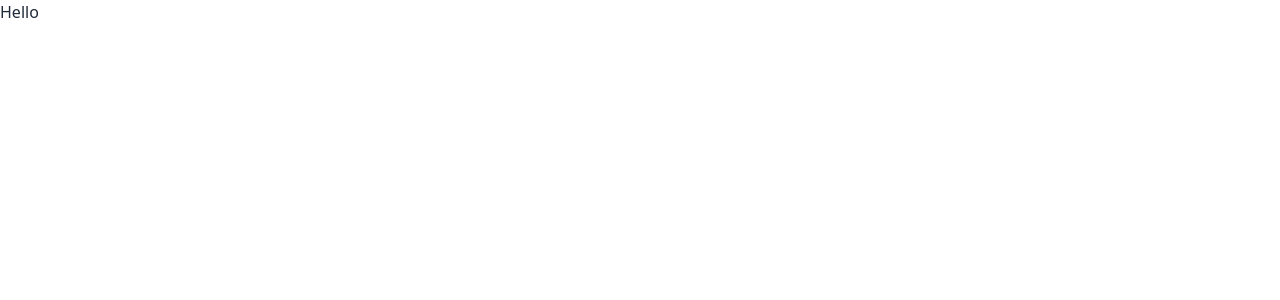
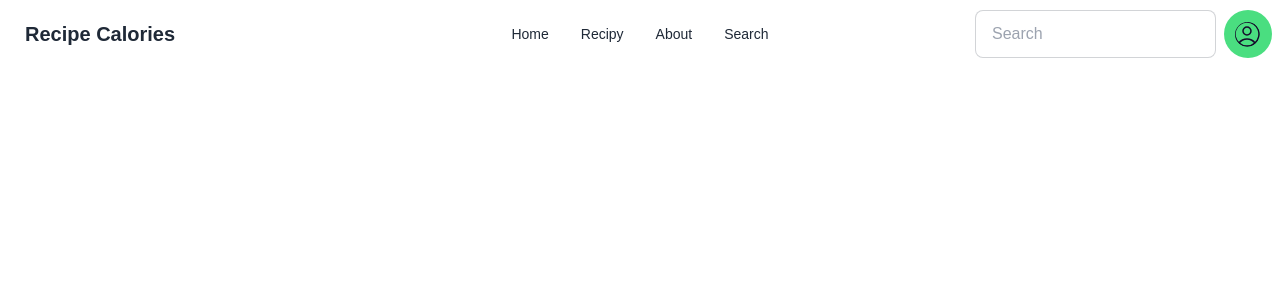
Before and after one commit to mahmud-me09/chief-s-table, a React (Vite) app: page / in a window 1280 px wide. Shown: the top 300 px of the page. Built offline with nearby package versions, Linux system fonts and the light colour scheme.

Commit message:
navbar Complete

```diff
--- a/src/App.jsx
+++ b/src/App.jsx
@@ -4,9 +4,10 @@ import './App.css'
 function App() {
 
   return (
-    <>
+    <div>
       <Header></Header>
-    </>
+
+    </div>
   )
 }
 
--- a/src/Header/Header.jsx
+++ b/src/Header/Header.jsx
@@ -1,6 +1,59 @@
 function Header (){
     return(
-        <h1>Hello</h1>
+        <div className="max-w-7xl mx-auto">
+            <div class="navbar bg-base-100">
+  <div class="navbar-start">
+    <div class="dropdown">
+      <div tabindex="0" role="button" class="btn btn-ghost lg:hidden">
+        <svg xmlns="http://www.w3.org/2000/svg" class="h-5 w-5" fill="none" viewBox="0 0 24 24" stroke="currentColor"><path stroke-linecap="round" stroke-linejoin="round" stroke-width="2" d="M4 6h16M4 12h8m-8 6h16" /></svg>
+      </div>
+      <ul tabindex="0" class="menu menu-sm dropdown-content mt-3 z-[1] p-2 shadow bg-base-100 rounded-box w-52">
+        <li><a>Home</a></li>
+        <li><a>Recipy</a></li>
+        <li><a>About</a></li>
+        <li><a>Search</a></li>
+      </ul>
+    </div>
+    <a class="btn btn-ghost text-xl">Recipe Calories</a>
+  </div>
+  <div class="navbar-center hidden lg:flex">
+    <ul class="menu menu-horizontal px-1">
+      <li><a>Home</a></li>
+      <li><a>Recipy</a></li>
+      <li><a>About</a></li>
+      <li><a>Search</a></li>
+    </ul>
+  </div>
+  <div class="navbar-end">
+  <div class="flex gap-2">
+    <div class="form-control">
+      <input type="text" placeholder="Search" class="input input-bordered w-24 md:w-auto" />
+    </div>
+    <div class="dropdown dropdown-end">
+      <div tabindex="0" role="button" class="btn btn-ghost bg-green-400 btn-circle avatar">
+        <div class="rounded-full">
+        <svg width="25.000000" height="25.000000" viewBox="0 0 25 25" fill="none" xmlns="http://www.w3.org/2000/svg" xmlns:xlink="http://www.w3.org/1999/xlink">
+	<defs/>
+	<path id="Vector" d="M19.97 20.96C19.04 19.73 17.83 18.73 16.45 18.04C15.07 17.35 13.54 16.99 11.99 17C10.45 16.99 8.92 17.35 7.54 18.04C6.16 18.73 4.95 19.73 4.02 20.96M23.65 14.85C24.23 12.49 24.08 10 23.21 7.73C22.35 5.45 20.81 3.5 18.81 2.12C16.8 0.74 14.43 0 11.99 0C9.56 0 7.19 0.74 5.18 2.12C3.18 3.5 1.64 5.45 0.78 7.73C-0.09 10 -0.24 12.49 0.34 14.85C0.92 17.21 2.2 19.34 4.02 20.96C6.21 22.92 9.05 24 11.99 24C14.94 24 17.78 22.92 19.97 20.96C21.79 19.34 23.07 17.21 23.65 14.85ZM14.82 11.82C14.07 12.57 13.06 13 11.99 13C10.93 13 9.92 12.57 9.17 11.82C8.42 11.07 7.99 10.06 7.99 9C7.99 7.93 8.42 6.92 9.17 6.17C9.92 5.42 10.93 5 11.99 5C13.06 5 14.07 5.42 14.82 6.17C15.57 6.92 15.99 7.93 15.99 9C15.99 10.06 15.57 11.07 14.82 11.82Z" stroke="#150B2B" stroke-opacity="1.000000" stroke-width="1.500000" stroke-linejoin="round"/>
+</svg>
+
+        </div>
+      </div>
+      <ul tabindex="0" class="mt-3 z-[1] p-2 shadow menu menu-sm dropdown-content bg-base-100 rounded-box w-52">
+        <li>
+          <a class="justify-between">
+            Profile
+            <span class="badge">New</span>
+          </a>
+        </li>
+        <li><a>Settings</a></li>
+        <li><a>Logout</a></li>
+      </ul>
+    </div>
+  </div>
+  </div>
+</div>
+        </div>
     )
 }
 export default Header
--- a/src/index.css
+++ b/src/index.css
@@ -1,3 +1,9 @@
 @tailwind base;
 @tailwind components;
 @tailwind utilities;
+
+@import url('https://fonts.googleapis.com/css2?family=Lexend:wght@100..900&display=swap');
+
+*{
+    font-family: "Lexend", sans-serif;
+}
```
Also changed, not shown: public/search.png (added), src/Banner/Banner.jsx (added), 1 other file (tests, documents, lock files or other folders).
